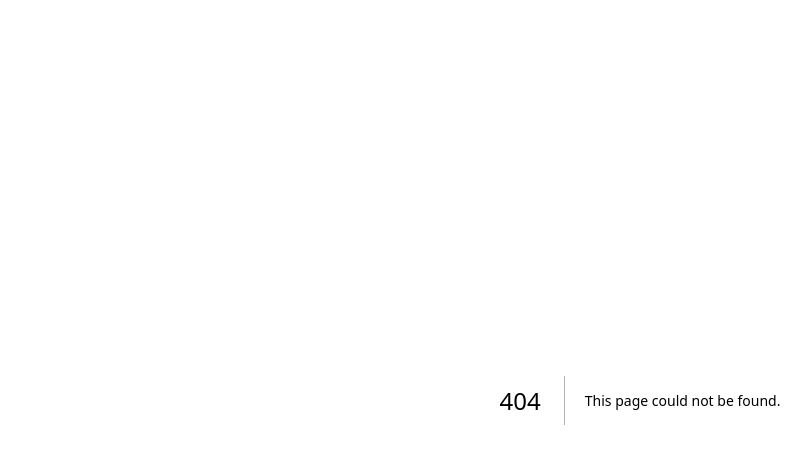
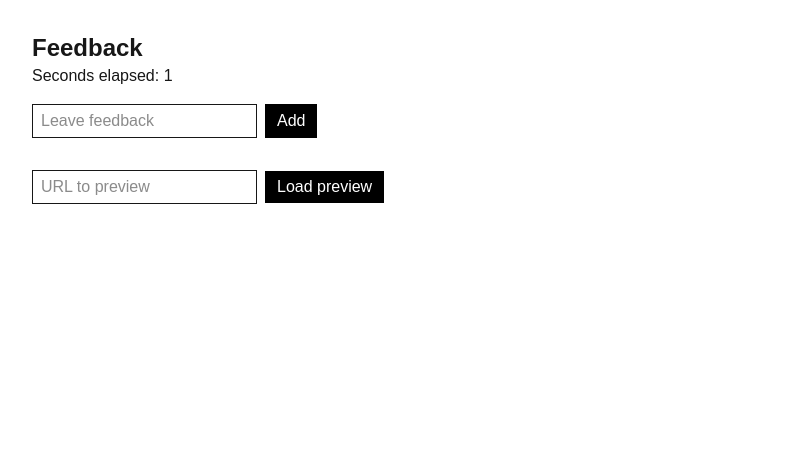
Before and after one commit to oscar-3-3/next-demo, a Next.js app in the folder my-app/: page /feedback in a window 1280 px wide. Before the commit this address had no page. Shown: the top 464 px of the page, without its empty margins (0-811 px from the left). Built offline with nearby package versions, Linux system fonts and the light colour scheme.

Commit message:
Add feedback page with input and preview functionality

```diff
--- /dev/null
+++ b/my-app/app/feedback/page.tsx
@@ -0,0 +1,82 @@
+"use client";
+
+import { useEffect, useState } from "react";
+
+interface FeedbackItem {
+  id: number;
+  text: string;
+}
+
+export default function FeedbackPage() {
+  const [items, setItems] = useState<FeedbackItem[]>([]);
+  const [text, setText] = useState("");
+  const [previewUrl, setPreviewUrl] = useState("");
+  const [previewHtml, setPreviewHtml] = useState("");
+  const [count, setCount] = useState(0);
+
+  useEffect(() => {
+    const timer = setInterval(() => {
+      setCount(count + 1);
+    }, 1000);
+    return () => clearInterval(timer);
+  }, []);
+
+  function addItem() {
+    setItems([...items, { id: items.length, text }]);
+    setText("");
+  }
+
+  async function loadPreview() {
+    const res = await fetch(previewUrl);
+    const html = await res.text();
+    setPreviewHtml(html);
+  }
+
+  return (
+    <div className="p-8">
+      <h1 className="text-2xl font-bold">Feedback</h1>
+      <p>Seconds elapsed: {count}</p>
+
+      <div className="mt-4 flex gap-2">
+        <input
+          value={text}
+          onChange={(e) => setText(e.target.value)}
+          placeholder="Leave feedback"
+          className="border px-2 py-1"
+        />
+        <button onClick={addItem} className="bg-black text-white px-3 py-1">
+          Add
+        </button>
+      </div>
+
+      <ul className="mt-4">
+        {items.map((item, index) => (
+          <li key={index} className="flex justify-between">
+            {item.text}
+            <button
+              onClick={() => setItems(items.filter((_, i) => i !== index))}
+            >
+              Remove
+            </button>
+          </li>
+        ))}
+      </ul>
+
+      <div className="mt-8">
+        <input
+          value={previewUrl}
+          onChange={(e) => setPreviewUrl(e.target.value)}
+          placeholder="URL to preview"
+          className="border px-2 py-1"
+        />
+        <button
+          onClick={loadPreview}
+          className="ml-2 bg-black text-white px-3 py-1"
+        >
+          Load preview
+        </button>
+        <div dangerouslySetInnerHTML={{ __html: previewHtml }} />
+      </div>
+    </div>
+  );
+}
--- a/my-app/app/page.tsx
+++ b/my-app/app/page.tsx
@@ -43,6 +43,10 @@ export default function Home() {
           href="/login" >
           Sign in
           </Link>
+          <Link className="flex h-12 w-full items-center justify-center rounded-full border border-solid border-black/[.08] px-5 transition-colors hover:border-transparent hover:bg-black/[.04] dark:border-white/[.145] dark:hover:bg-[#1a1a1a] md:w-[158px]"
+          href="/feedback" >
+          feedback
+          </Link>
         </div>
       </main>
     </div>
```
